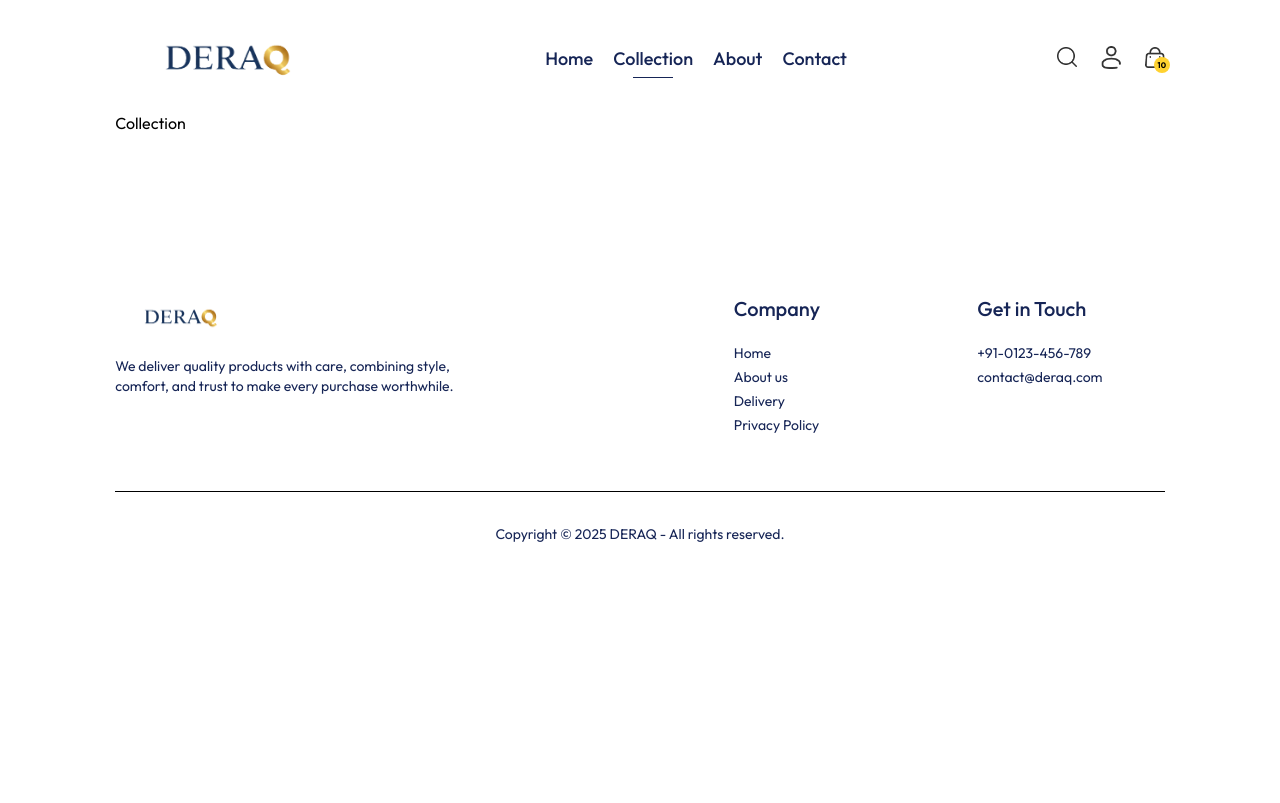
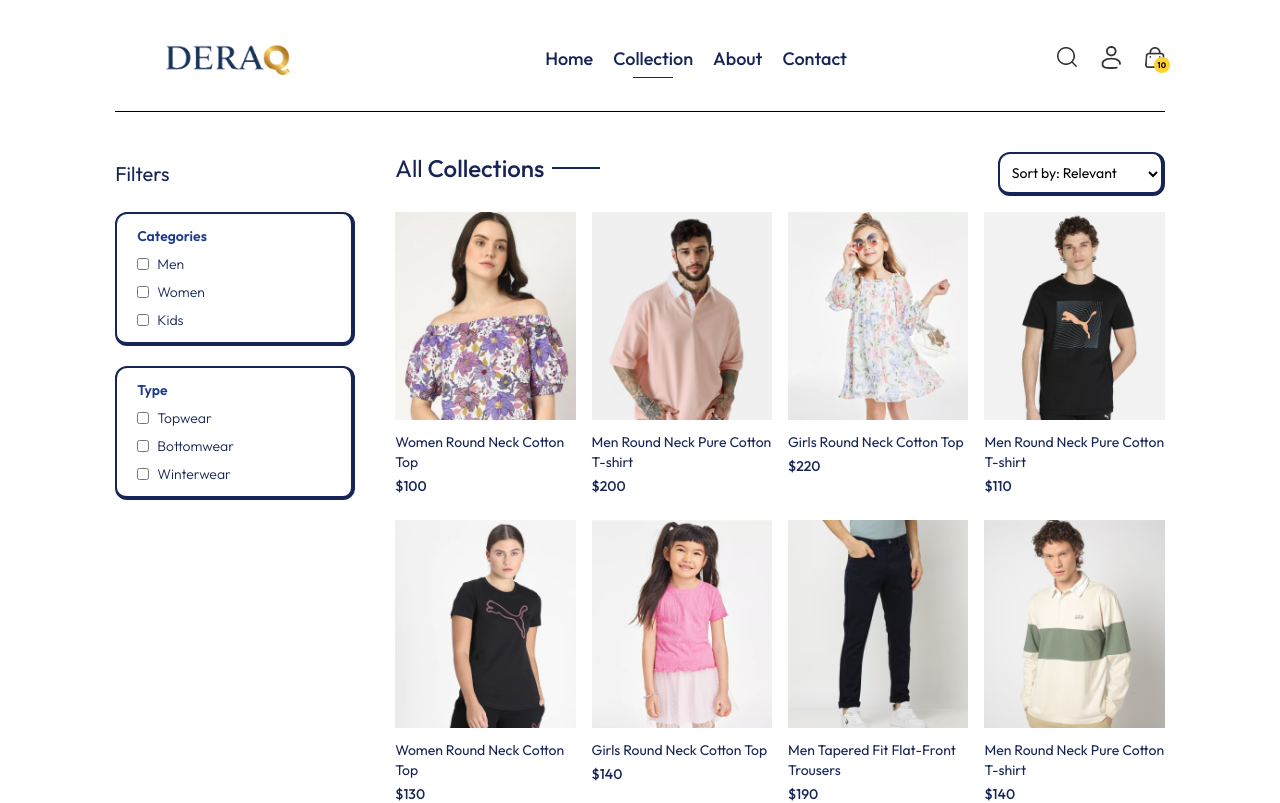
Before and after one commit to iamarshalrejith/DERAQ, a React (Vite) app in the folder frontend/: page /collection in a window 1280 px wide. Shown: the top 803 px of the page. Built offline with nearby package versions, Linux system fonts and the light colour scheme.

Commit message:
Added Collections Page

```diff
--- a/frontend/src/pages/Collection.jsx
+++ b/frontend/src/pages/Collection.jsx
@@ -1,9 +1,207 @@
-import React from 'react'
+import React, { useContext, useEffect, useState } from "react";
+import { ShopContext } from "../context/ShopContext";
+import { assets } from "../assets/frontend_assets/assets";
+import Title from "../components/Title";
+import ProductItem from "../components/ProductItem";
 
 const Collection = () => {
+  const { products } = useContext(ShopContext);
+
+  const [showFilter, setShowFilter] = useState(false);
+  const [filterProducts, setFilterProducts] = useState([]);
+  const [category, setCategory] = useState([]);
+  const [subCategory, setSubCategory] = useState([]);
+  const [sortType, setSortType] = useState("relevant");
+
+  const toggleCategory = (e) => {
+    if (category.includes(e.target.value)) {
+      setCategory((prev) => prev.filter((item) => item !== e.target.value));
+    } else {
+      setCategory((prev) => [...prev, e.target.value]);
+    }
+  };
+
+  const toggleSubCategory = (e) => {
+    if (subCategory.includes(e.target.value)) {
+      setSubCategory((prev) => prev.filter((item) => item !== e.target.value));
+    } else {
+      setSubCategory((prev) => [...prev, e.target.value]);
+    }
+  };
+
+  const applyFilter = () => {
+    let productsCopy = products.slice();
+
+    if (category.length > 0) {
+      productsCopy = productsCopy.filter((item) =>
+        category.includes(item.category)
+      );
+    }
+
+    if (subCategory.length > 0) {
+      productsCopy = productsCopy.filter((item) =>
+        subCategory.includes(item.subCategory)
+      );
+    }
+
+    setFilterProducts(productsCopy);
+  };
+
+  const sortProduct = () => {
+    let sortedProducts = [...filterProducts];
+
+    switch (sortType) {
+      case "low-high":
+        sortedProducts = [...sortedProducts].sort((a, b) => a.price - b.price);
+        break;
+      case "high-low":
+        sortedProducts = [...sortedProducts].sort((a, b) => b.price - a.price);
+        break;
+      default:
+        return; // let applyFilter handle "relevant"
+    }
+
+    setFilterProducts(sortedProducts);
+  };
+
+  // Update filtered products whenever products change
+  useEffect(() => {
+    applyFilter();
+  }, [category, subCategory, products]);
+
+ useEffect(() => {
+  if (sortType === "relevant") {
+    applyFilter();
+  } else {
+    sortProduct();
+  }
+}, [sortType]);
+
+
   return (
-    <div>Collection</div>
-  )
-}
+    <div className="flex flex-col sm:flex-row gap-1 sm:gap-10 pt-10 border-t">
+      {/* Filter Options */}
+      <div className="min-w-60">
+        <p
+          onClick={() => setShowFilter(!showFilter)}
+          className="my-2 text-xl flex items-center text-blue-950 cursor-pointer gap-2"
+        >
+          Filters
+          <img
+            src={assets.dropdown_icon}
+            alt=""
+            className={`h-3 sm:hidden ${showFilter ? "rotate-90" : ""}`}
+          />
+        </p>
 
-export default Collection
+        {/* Category Filter */}
+        <div
+          className={`border-2 border-blue-950 border-b-4 border-r-4 pl-5 py-3 mt-6 ${
+            showFilter ? "" : "hidden"
+          } sm:block transition-all hover:translate-x-1 hover:border-r hover:border-b rounded-xl`}
+        >
+          <p className="text-sm font-semibold text-blue-900 pb-2">Categories</p>
+          <div className="flex flex-col gap-2 text-sm font-light text-blue-950">
+            <label className="flex gap-2">
+              <input
+                type="checkbox"
+                className="w-3"
+                value="Men"
+                onChange={toggleCategory}
+              />{" "}
+              Men
+            </label>
+            <label className="flex gap-2">
+              <input
+                type="checkbox"
+                className="w-3"
+                value="Women"
+                onChange={toggleCategory}
+              />{" "}
+              Women
+            </label>
+            <label className="flex gap-2">
+              <input
+                type="checkbox"
+                className="w-3"
+                value="Kids"
+                onChange={toggleCategory}
+              />{" "}
+              Kids
+            </label>
+          </div>
+        </div>
+
+        {/* Type Filter */}
+        <div
+          className={`border-2 border-blue-950 border-b-4 border-r-4 pl-5 py-3 my-5 ${
+            showFilter ? "" : "hidden"
+          } sm:block transition-all hover:translate-x-1 hover:border-r hover:border-b rounded-xl`}
+        >
+          <p className="text-sm font-semibold text-blue-900 pb-2">Type</p>
+          <div className="flex flex-col gap-2 text-sm font-light text-blue-950">
+            <label className="flex gap-2">
+              <input
+                type="checkbox"
+                className="w-3"
+                value="Topwear"
+                onChange={toggleSubCategory}
+              />{" "}
+              Topwear
+            </label>
+            <label className="flex gap-2">
+              <input
+                type="checkbox"
+                className="w-3"
+                value="Bottomwear"
+                onChange={toggleSubCategory}
+              />{" "}
+              Bottomwear
+            </label>
+            <label className="flex gap-2">
+              <input
+                type="checkbox"
+                className="w-3"
+                value="Winterwear"
+                onChange={toggleSubCategory}
+              />{" "}
+              Winterwear
+            </label>
+          </div>
+        </div>
+      </div>
+
+      {/* Right Side */}
+      <div className="flex-1">
+        <div className="flex justify-between text-base sm:text-2xl mb-4">
+          <Title text1="All" text2="Collections" />
+
+          {/* Product Sort */}
+          <select
+            onChange={(e) => setSortType(e.target.value)}
+            className="border-2 border-blue-950 text-sm px-2 border-r-4 border-b-4 rounded-xl transition-all hover:translate-x-1 hover:border-r hover:border-b"
+          >
+            <option value="relevant">Sort by: Relevant</option>
+            <option value="low-high">Sort by: Low to High</option>
+            <option value="high-low">Sort by: High to Low</option>
+          </select>
+        </div>
+
+        {/* Products Grid */}
+        <div className="grid grid-cols-2 md:grid-cols-3 lg:grid-cols-4 gap-4 gap-y-6">
+          {filterProducts.map((item) => (
+            <ProductItem
+              key={item._id}
+              id={item._id}
+              name={item.name}
+              price={item.price}
+              image={item.image}
+            />
+          ))}
+        </div>
+      </div>
+    </div>
+  );
+};
+
+export default Collection;
```
